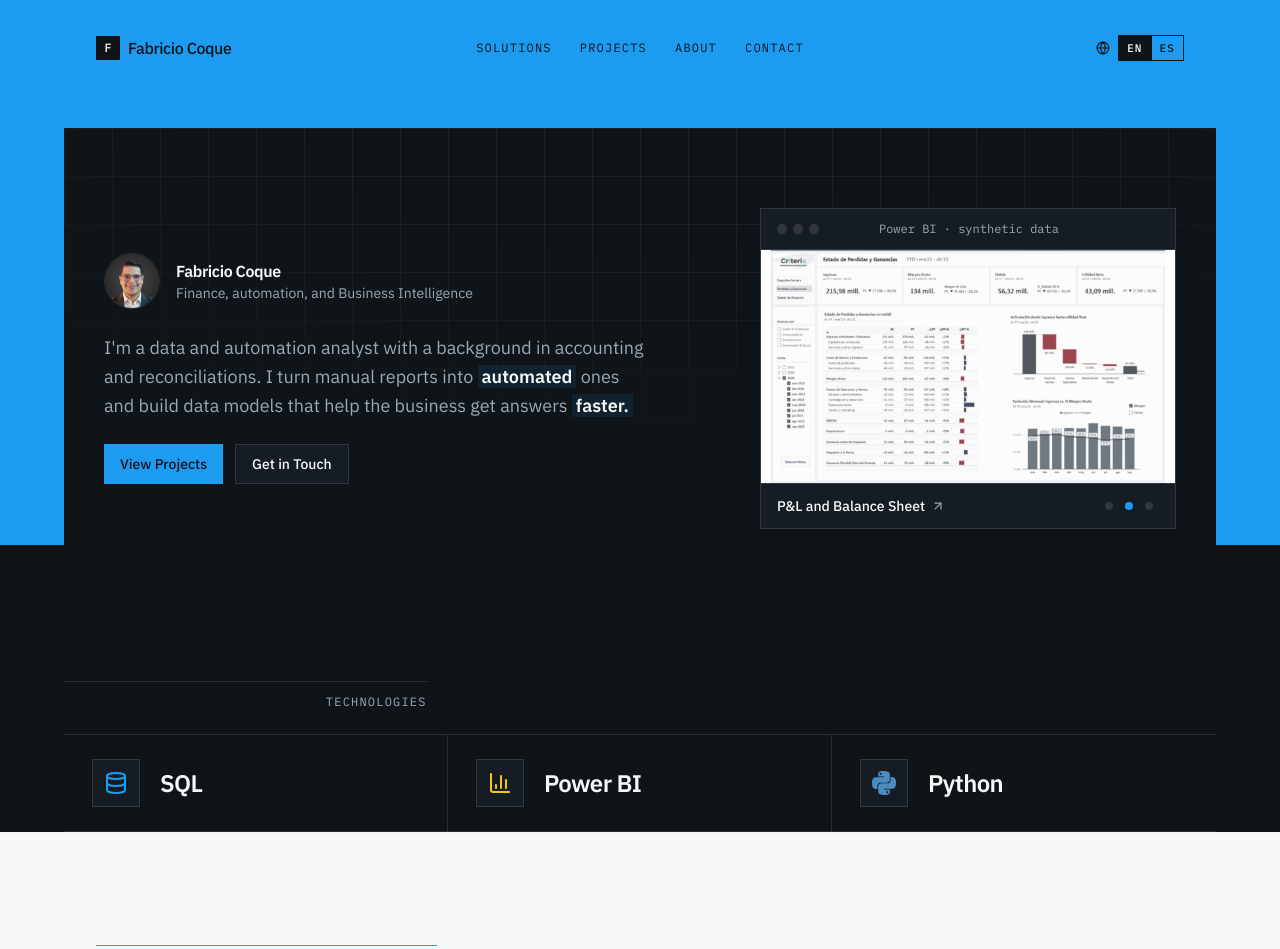
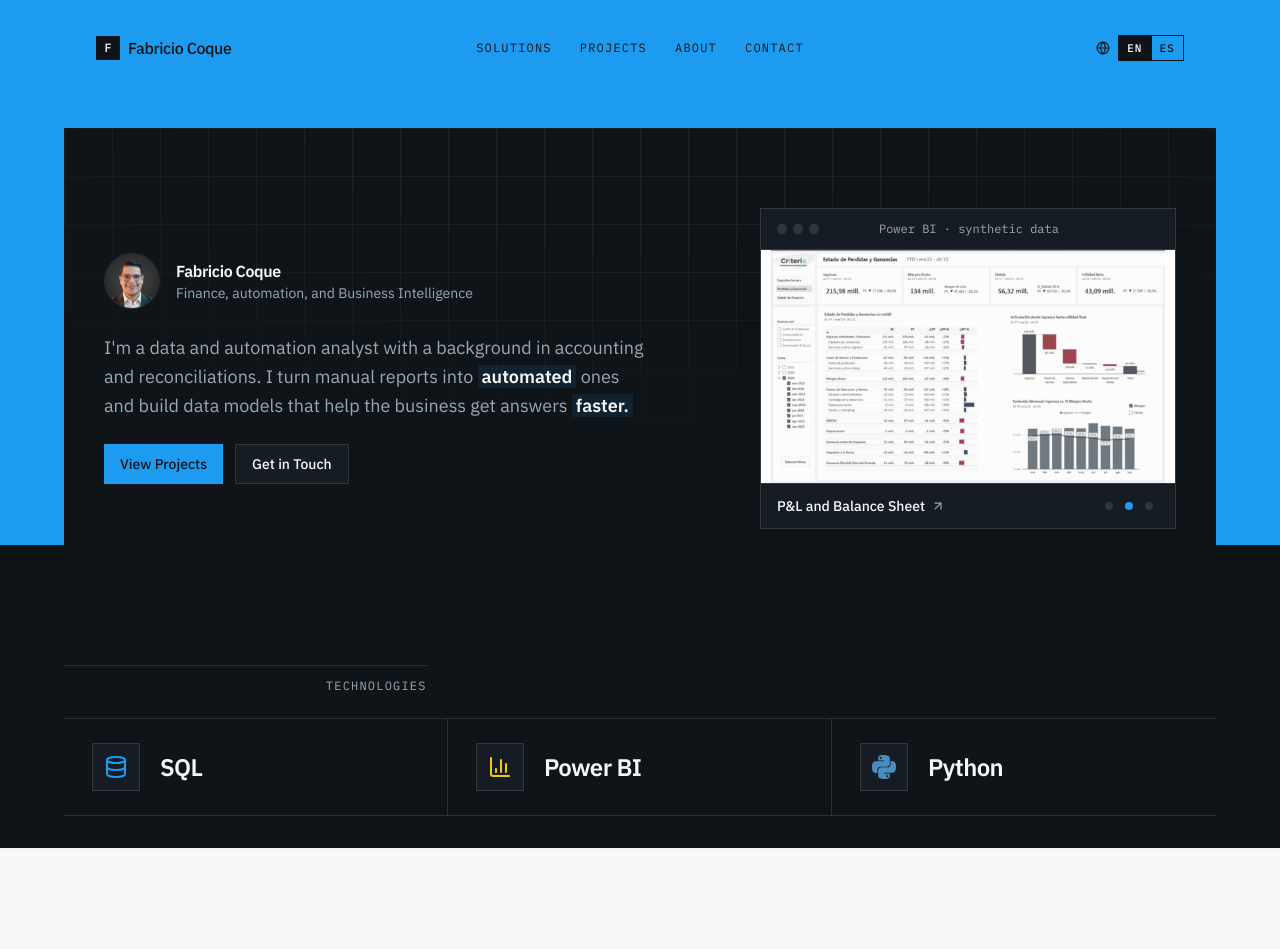
Before and after one commit to FabricioCoque/portoflio_web, a Next.js app: page / in a window 1280 px wide. Shown: the top 949 px of the page. Built offline with nearby package versions, Linux system fonts and the light colour scheme.

Commit message:
REdimensionar stack

```diff
--- a/components/portfolio/tech-stack.tsx
+++ b/components/portfolio/tech-stack.tsx
@@ -26,7 +26,7 @@ export function TechStack() {
     <section
       id="tecnologias"
       aria-label={t.techStack.eyebrow}
-      className="theme-dark bg-background px-5 pt-10 pb-0 text-foreground md:px-8"
+      className="theme-dark bg-background px-5 pt-6 pb-8 text-foreground md:px-8"
     >
       <div className="mx-auto max-w-6xl">
         {/* Encabezado igual al de las otras secciones: línea + etiqueta en la columna izquierda */}
```
